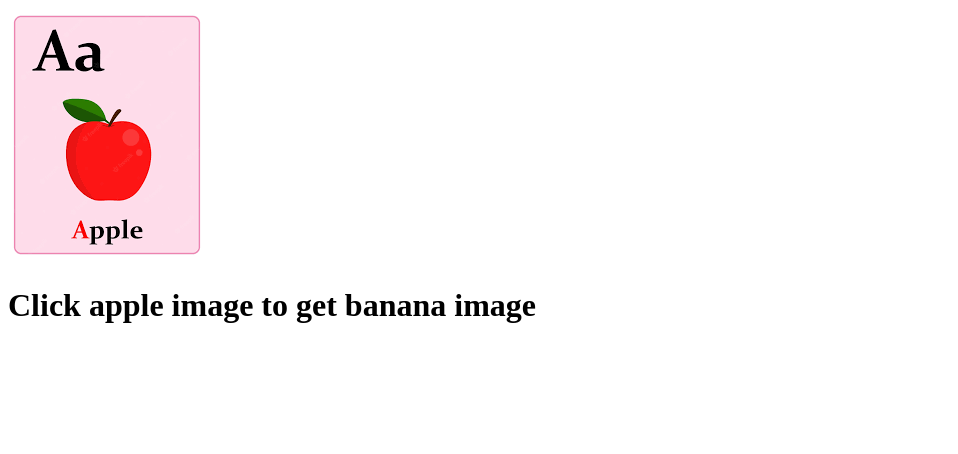
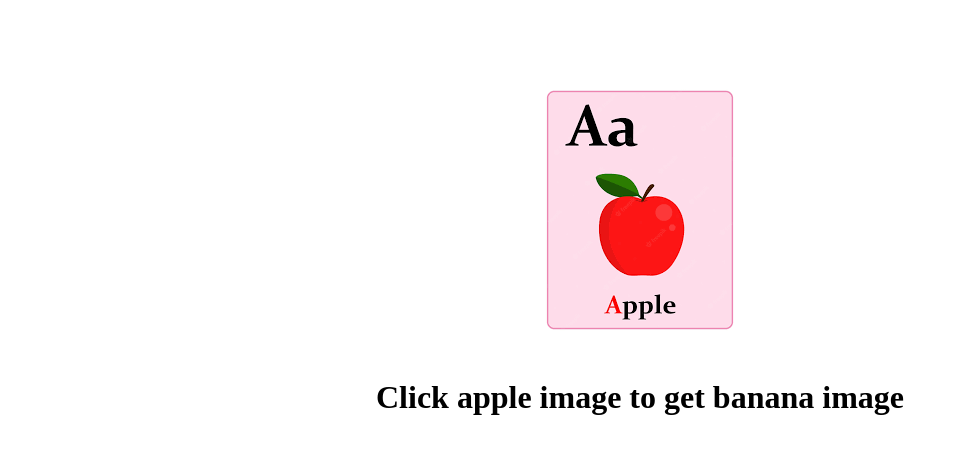
Before and after one commit to Reddy9870/abss, a plain HTML site: page index.html in a window 1280 px wide. Shown: the whole page, without its empty margins (0-958 px from the left). Drawn offline with Linux system fonts and the light colour scheme.

Commit message:
Add files via upload

```diff
--- a/index.html
+++ b/index.html
@@ -4,11 +4,24 @@
     <meta charset="UTF-8">
     <title>Project-1</title>
 </head>
+<style>
+    img{
+        display: block;
+        margin-left:auto;
+        margin-right: auto;
+        margin-top:5%;
+        padding: 20px;
+    }
+
+    img:hover {
+        border: 2px solid black;
+    }
+    </style>
 <body>
 
     <img onclick="pic2()" id="mypic" src="./apple img.png">
 
-    <h1>Click apple image to get banana image</h1>
+    <center><h1>Click apple image to get banana image</h1></center>
 
     <script>
 
```
